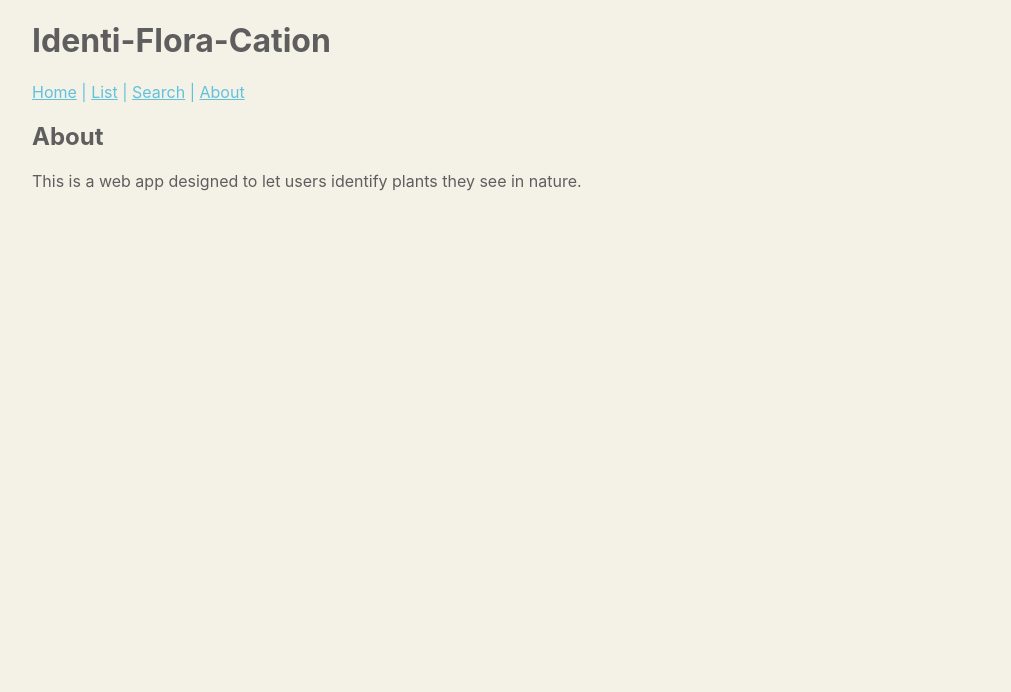
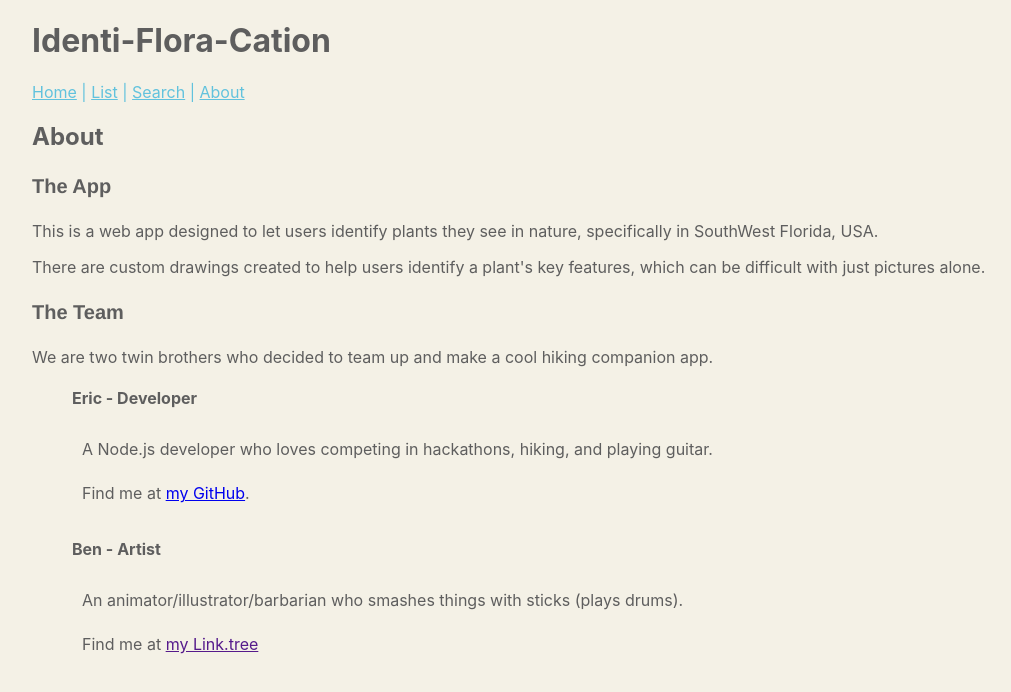
Before and after one commit to cireneirbo/identi-flora-cation, a React (Create React App) app in the folder client/: page /about in a window 1280 px wide. Shown: the top 692 px of the page, without its empty margins (28-1039 px from the left). Built offline with nearby package versions, Linux system fonts and the light colour scheme.

Commit message:
Add to About and make the overall styling much better

```diff
--- a/client/src/App.css
+++ b/client/src/App.css
@@ -86,7 +86,7 @@ li:hover {
 }
 
 .form-label {
-  width: 500px;
+  width: 600px;
   display: inline-block;
 }
 
@@ -94,3 +94,5 @@ li:hover {
   width: 250px;
   display: inline-block;
 }
+
+/* About page */
--- a/client/src/components/About.js
+++ b/client/src/components/About.js
@@ -1,6 +1,4 @@
-import React, { useEffect, useState } from 'react';
-import ApiCall from './ApiCall';
-
+import React from 'react';
 
 function About() {
 
@@ -9,7 +7,29 @@ function About() {
       <div>
 
           <h2>About</h2>
-          <p>This is a web app designed to let users identify plants they see in nature. </p>
+
+          <h3>The App</h3>
+          <p>This is a web app designed to let users identify plants they see in nature, specifically in SouthWest Florida, USA.</p>
+          <p>There are custom drawings created to help users identify a plant's key features, which can be difficult with just pictures alone.</p>
+
+
+          <h3>The Team</h3>
+          <p>We are two twin brothers who decided to team up and make a cool hiking companion app.</p>
+
+          <ul>
+            <h4>Eric - Developer</h4>
+            <li>A Node.js developer who loves competing in hackathons, hiking, and playing guitar.</li>
+            <br></br>
+            <li>Find me at <a href="https://github.com/cireneirbo" target="_blank">my GitHub</a>.</li>
+          </ul>
+
+          <ul>
+            <h4>Ben - Artist</h4>
+            <li>An animator/illustrator/barbarian who smashes things with sticks (plays drums).</li>
+            <br></br>
+            <li>Find me at <a href="" target="_blank">my Link.tree</a></li>
+          </ul>
+
       </div>
 
     );
--- a/client/src/components/Home.js
+++ b/client/src/components/Home.js
@@ -1,6 +1,4 @@
-import React, { useEffect, useState } from 'react';
-import ApiCall from './ApiCall';
-
+import React from 'react';
 
 function Home() {
 
@@ -10,6 +8,18 @@ function Home() {
 
           <h2>Home</h2>
           <p>This is a web app designed to let users identify plants they see in nature. </p>
+
+          <ul>
+            <h4>Search</h4>
+            <li>To search for a plant you want to identify, check out our <a href="">Search</a> page.</li>
+
+            <h4>List</h4>
+            <li>Maybe you just want to see all the plants in our database? Then you will want to look at our <a href="">List</a> page.</li>
+
+            <h4>About</h4>
+            <li>Interested in more information about what the app does and who made the app? Then head over to the <a href="">About</a> page.</li>
+          </ul>
+
       </div>
 
     );
--- a/client/src/components/Search.js
+++ b/client/src/components/Search.js
@@ -35,9 +35,10 @@ function Search() {
         <h2>Search</h2>
         <ul>
           <li>Select your search parameters from the drop-down menus below.</li>
+          <br></br>
           <li>You can use as many or as few as you'd like.</li>
         </ul>
-
+        <hr />
 
         <form className="form">
           {/* Plant - overall */}
@@ -197,6 +198,8 @@ function Search() {
           <h3 id="searching-message"></h3>
         </div>
 
+        <hr />
+
     </div>
   );
 
```
Also changed, not shown: 1 other file (tests, documents, lock files or other folders).
